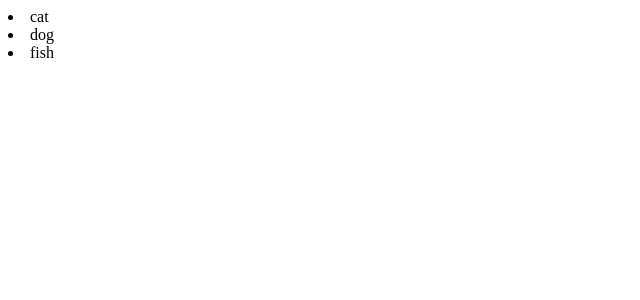
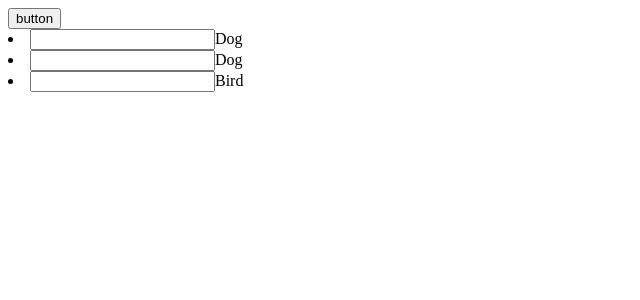
Before and after one commit to sawatch-fisherman/vuejs-2025-learning-log, a Vue app in the folder vuejs-2025-learning-log/: page / in a window 1280 px wide. Shown: the top 300 px of the page, without its empty margins (0-640 px from the left). Built offline with nearby package versions, Linux system fonts and the light colour scheme.

Commit message:
section-04-46

```diff
--- a/vuejs-2025-learning-log/src/App.vue
+++ b/vuejs-2025-learning-log/src/App.vue
@@ -1,10 +1,17 @@
 <script setup>
 import { ref } from 'vue'
-const ok = ref(true)
-const myabeOk = ref(false)
-const animals = ref(['cat', 'dog', 'fish'])
+// ↓変な動作するパターン（全部のテキストボックスに値を入力して、buttonを押すと、1つ目のテキストボックスの値が残る）
+// const animals = ref([{ id: 2, name: 'Dog' }, { id: 2, name: 'Dog' }, { id: 3, name: 'Bird' }])
 
+// 正しく動作するパターン
+const animals = ref([{ id: 2, name: 'Dog' }, { id: 2, name: 'Dog' }, { id: 3, name: 'Bird' }])
 </script>
 <template>
-  <li v-for="animal in animals">{{ animal }}</li>
+  <button @click="animals.shift()">button</button>
+  <!-- v-forを使用する場合は、 :key が必須になる -->
+  <!-- :keyが無いと、Elements in iteration expect to have 'v-bind:key' directives.といったエラーが表示される -->
+  <!-- https://vuejs.org/guide/essentials/list.html#maintaining-state-with-key -->
+  <li v-for="animal in animals" :key="animal.id"><input type="text" />{{ animal.name }}</li>
+  <!-- ↓NGなパターン -->
+  <!-- <li v-for="animal in animals"><input type="text" />{{ animal.name }}</li> -->
 </template>
```
